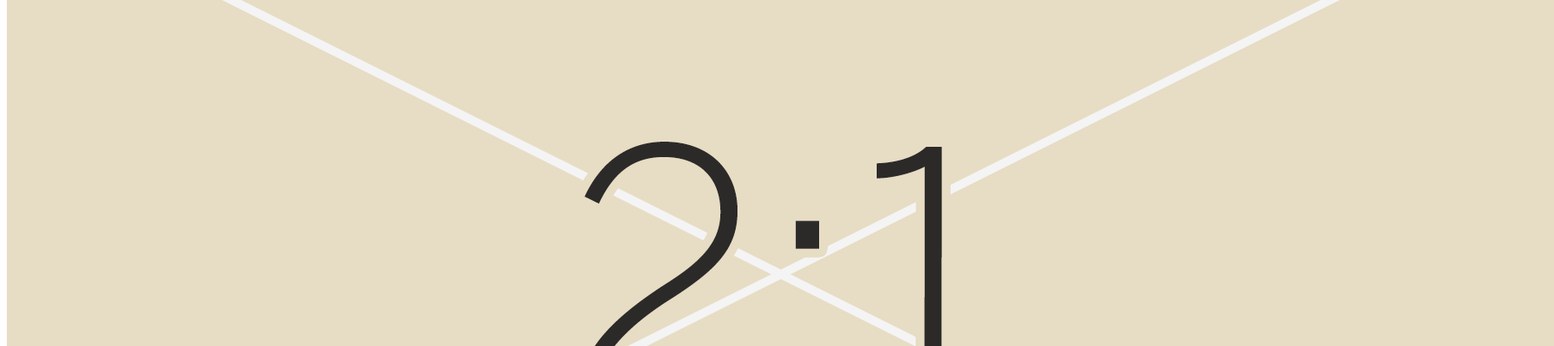
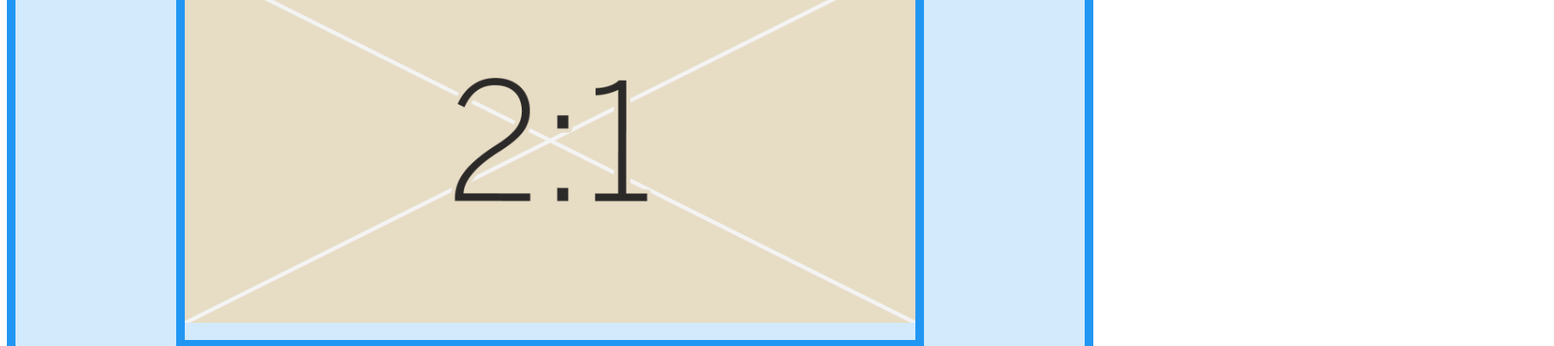
Before and after one commit to davidespano/pacpac, a website: page web/public/index.html in a window 1280 px wide. Shown: the part 175-578 px from the top of the page at 86% size, 1808 px wide, since content can reach past the window. Drawn offline with Linux system fonts and the light colour scheme.

Commit message:
html + css (base)

```diff
--- a/web/public/index.html
+++ b/web/public/index.html
@@ -2,7 +2,7 @@
 <html lang="en">
 <head>
     <meta charset="UTF-8">
-    <link rel="stylesheet" type="text/css" href="mystyle.css"
+    <link rel="stylesheet" type="text/css" href="../src/style.css"
           media="screen">
     <title>Title</title>
 </head>
```
